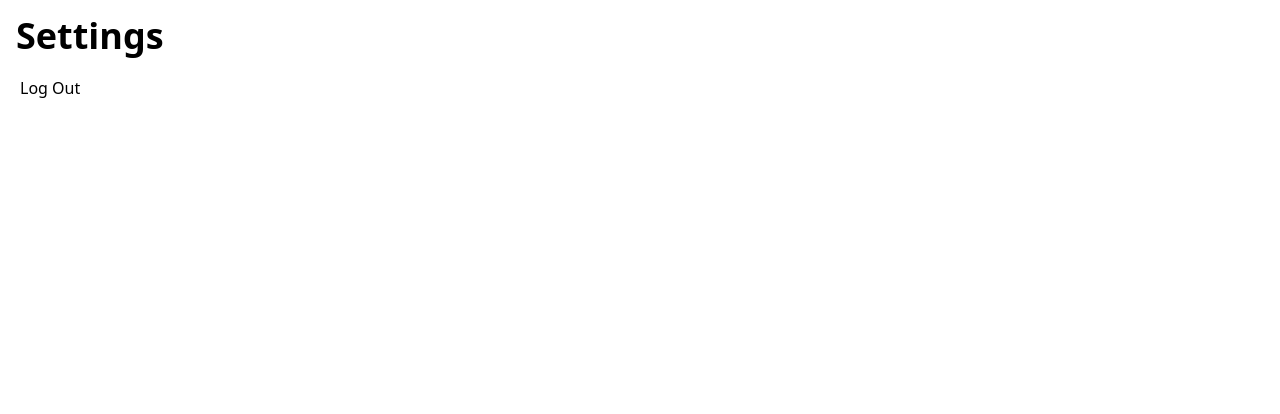
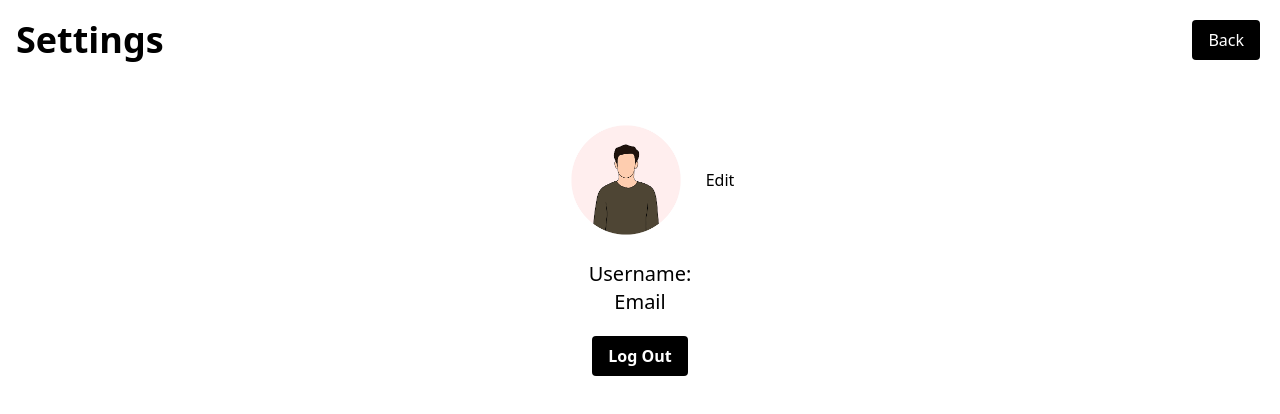
Before and after one commit to kush34/Suchale, a React (Vite) app in the folder frontend/: page /settings in a window 1280 px wide. Shown: the top 414 px of the page. Built offline with nearby package versions, Linux system fonts and the light colour scheme; no server answers; sample sign-in values are in the browser's storage.

Commit message:
added back t home btn in settings and addContacts page in frontend and also added profile info of user in settings

```diff
--- a/frontend/src/Store/UserContext.jsx
+++ b/frontend/src/Store/UserContext.jsx
@@ -16,7 +16,7 @@ export const UserContextProvider = ({children})=>{
             navigate("/login");
         }else{
             const response = await api.get("/user/userInfo");
-            console.log(response.data);
+            // console.log(response.data);
             setUser(response.data);
         }
     }
--- a/frontend/src/pages/AddContacts.jsx
+++ b/frontend/src/pages/AddContacts.jsx
@@ -1,8 +1,9 @@
 import React, { useEffect, useState } from 'react'
 import api from '../utils/axiosConfig';
 import { Search } from 'lucide-react';
-
+import { useNavigate } from 'react-router-dom';
 const AddContacts = () => {
+  const navigate = useNavigate();
   const [username,setUsername]   = useState();
   const [contact,setContact]   = useState();
   const [loading,setLoading] = useState(false);
@@ -23,8 +24,9 @@ const AddContacts = () => {
   },[username])
   return (
     <div>
-        <div className="head flex justify-center mt-5">
-            <h1 className='text-2xl font-bold'>Add Contacts</h1>
+        <div className="head flex justify-between items-center mt-5">
+            <h1 className='text-2xl font-bold m-5'>Add Contacts</h1>
+            <div><button onClick={()=>navigate("/home")} className='m-5 bg-black text-white rounded px-4 py-2 cursor-pointer'>Back</button></div>
         </div>
         <div className="search flex items-center justify-center mt-5">
             <input type="text" onChange={(e)=>setUsername(e.target.value)} className='border rounded px-3 py-1 w-1/2 outline-none' placeholder='search for contacts' name="" id="" />
--- a/frontend/src/pages/Settings.jsx
+++ b/frontend/src/pages/Settings.jsx
@@ -1,18 +1,48 @@
-import React from 'react'
-
+import React, { useEffect } from 'react'
+import { useUser } from '../Store/UserContext';
+import {useNavigate} from "react-router-dom"
 const Settings = () => {
+    const {user} = useUser();
+    const navigate = useNavigate();
     const logOut = ()=>{
         localStorage.setItem("token", "");
+        navigate("/login")
     }
   return (
     <div>
-        <div className="head text-4xl m-4 font-bold">
-            Settings
+        <div className="head flex items-center justify-between">
+            <div className="title text-4xl m-4 font-bold">
+                Settings
+            </div>
+            <div><button onClick={()=>navigate("/home")} className='m-5 bg-black text-white rounded px-4 py-2 cursor-pointer'>Back</button></div>
         </div>
         <div className='m-5'>
-            <button className="cursor-pointer" onClick={logOut}>
-                Log Out
-            </button>
+            <div className="profilepic flex justify-center items-center">
+            <img
+                className="w-40 h-40 object-cover rounded-full"
+                src={user?.profilePic || "836.jpg"}
+                onError={(e) => { e.target.src = "836.jpg"; }}
+                alt="User profile"
+            />
+            <div className="edit cursor-pointer">
+                Edit
+            </div>
+            </div>
+            <div className="username flex flex-col text-xl items-center justify-center ">
+                    Username:
+                <span className='font-bold'>
+                    {user?.username}
+                </span>
+                Email
+                <span className='font-bold'>
+                    {user?.email}
+                </span>
+            </div>
+            <div className="flex justify-center m-5 " onClick={logOut}>
+                <button className="cursor-pointer font-bold text-white bg-black px-4 py-2 rounded hover:text-red-500 hover:border-2 border-red-500 hover:bg-transparent">
+                    Log Out
+                </button>
+            </div>
         </div>
     </div>
   )
```
Also changed, not shown: frontend/public/836.jpg (added), 1 other file (tests, documents, lock files or other folders).
